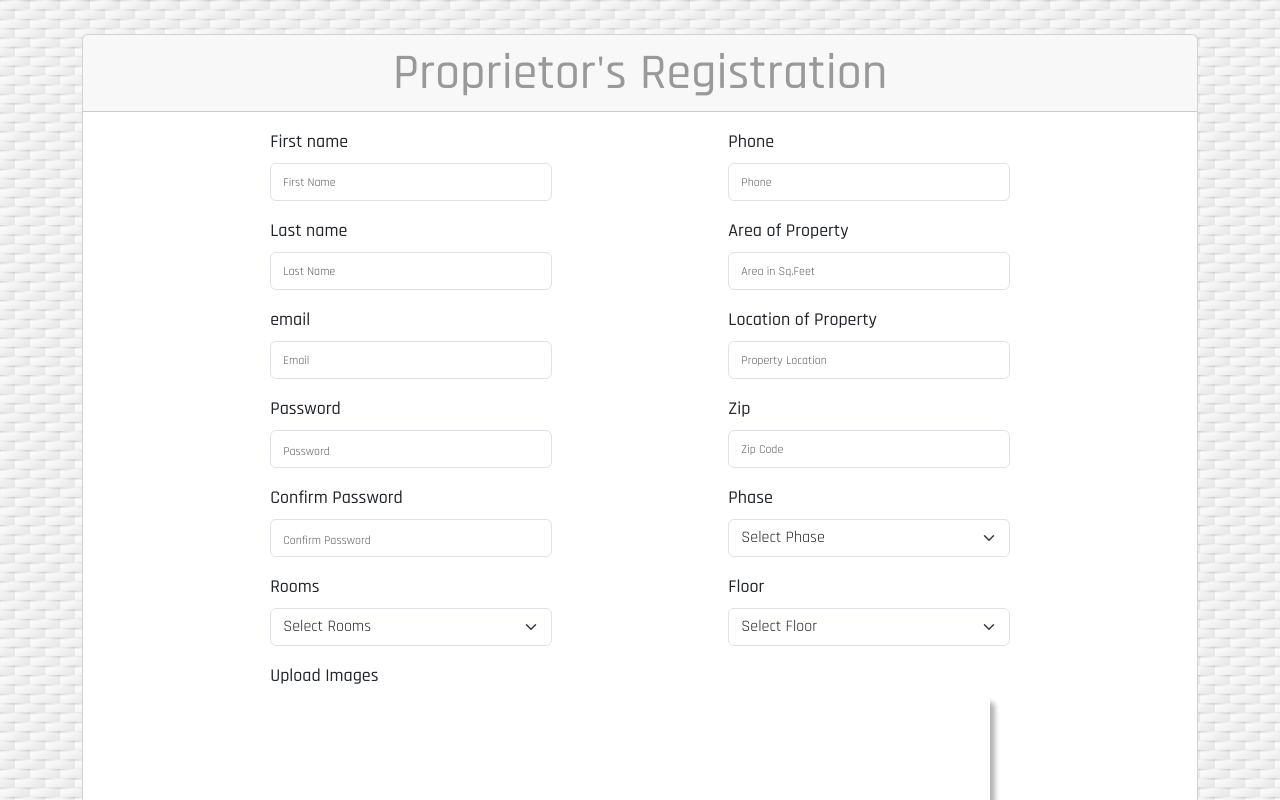
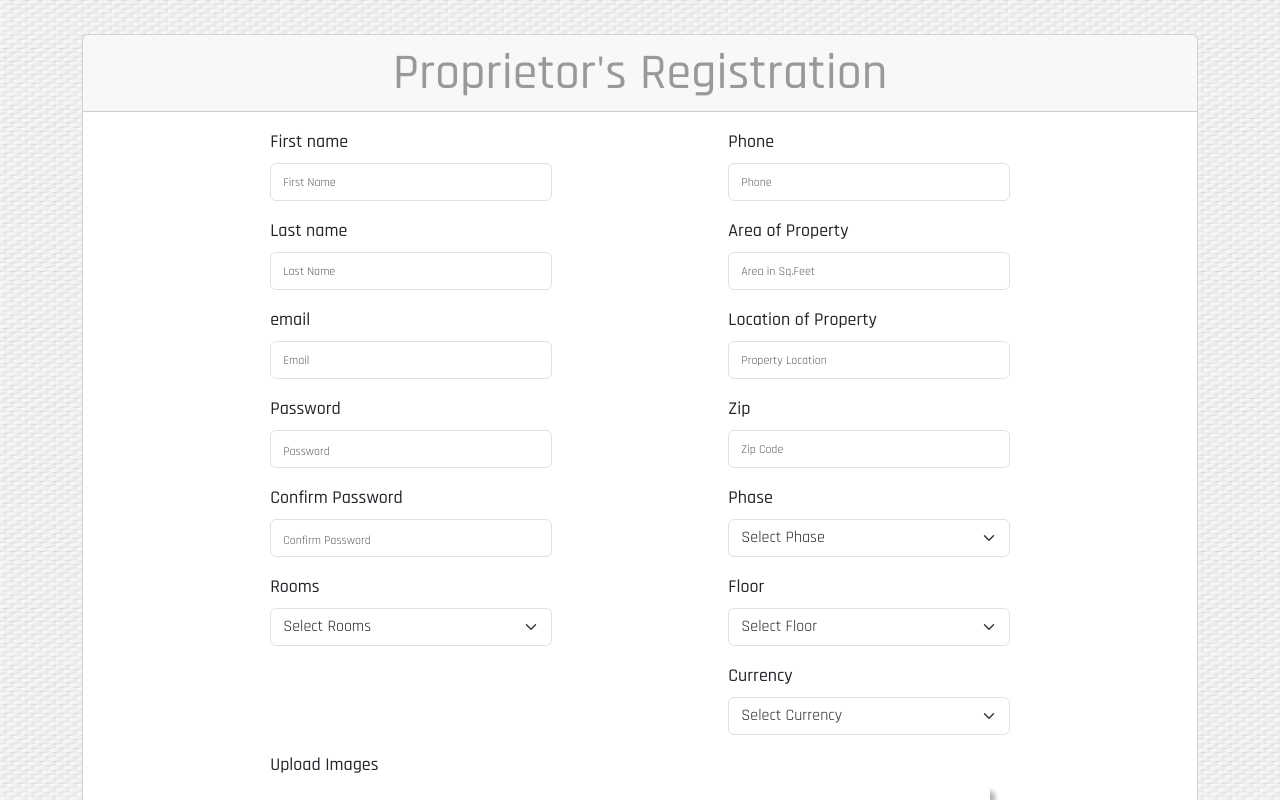
Before and after one commit to thiyari/Estate, a React (Create React App) app in the folder FrontEnd/front-end/: page /register in a window 1280 px wide. Shown: the top 800 px of the page. Built offline with nearby package versions, Linux system fonts and the light colour scheme.

Commit message:
update currency

```diff
--- a/FrontEnd/front-end/src/App.css
+++ b/FrontEnd/front-end/src/App.css
@@ -1,10 +1,12 @@
 *{
   box-sizing: border-box;
 }
+
+
 body{
   background-color: #f4f6f8;
   background-image: url('../public/background.jpg');
-  background-size: 150px;
+  background-size: 70px;
   margin: 0;
   padding: 10px;
 }
--- a/FrontEnd/front-end/src/Components/Register.jsx
+++ b/FrontEnd/front-end/src/Components/Register.jsx
@@ -142,6 +142,13 @@ const floorList = [
   { value: '108', label: '108' },
 ];
 
+
+const currencyList = [
+  { value: '', label: 'Select Currency'},
+  { value: 'INR', label: 'INR'},
+  { value: 'USD', label: 'USD'},
+]
+
 const EMAIL_REGEX = /[a-z0-9._%+-]+@[a-z0-9.-]+\.[a-z]{2,4}$/;
 const PWD_REGEX = /(?=.*\d)(?=.*[a-z])(?=.*[A-Z]).{8,}/;
 const PHONE_REGEX = /(^[6-9]\d{9}$)|(^[789]\d{9}$)|(^(\([0-9]{3}\) |[0-9]{3}-)[0-9]{3}-[0-9]{4}$)/;
@@ -162,6 +169,7 @@ function Register() {
       phase:"",
       rooms:"",
       floor:"",
+      currency:"",
       fname_status: "",
       lname_status: "",
       email_status: "",
@@ -173,7 +181,8 @@ function Register() {
       zip_status: "",
       phase_status: "",
       rooms_status: "",
-      floor_status: ""
+      floor_status: "",
+      currency_status:""
     };
 
     const [img,setImg] = useState([])
@@ -392,6 +401,17 @@ function Register() {
             return;
           }
 
+
+          // Check if currency is empty
+          if(!formInput.currency){
+            setFormError({
+              ...inputError,
+              currency: "Please select your currency",
+              currency_status: "error"
+            })
+            return;
+          }
+
           // Clear any previous errors and show success message
           setFormError(inputError);
           setFormInput((prevState)=>({
@@ -416,6 +436,7 @@ function Register() {
           phase: formInput.phase,
           rooms: formInput.rooms,
           floor: formInput.floor,
+          currency: formInput.currency,
           images: img
           }),
           {
@@ -437,7 +458,8 @@ function Register() {
             zip: "",
             phase: "",
             rooms: "",
-            floor: ""
+            floor: "",
+            currency: ""
           })
           setImg('')
           setSuccess(true);
@@ -712,6 +734,32 @@ function Register() {
         <p className="error-message">{formError.floor}</p>
 
 
+
+
+        <div className="form-group">
+          <label className="form-label">Currency</label>
+          <div className="d-flex justify-content-center mb-3">
+            <select
+            className="form-select"
+            title="currency"
+            name="currency"
+            value={formInput.currency}
+            onChange={({target})=>{
+            handleUserInput(target.name, target.value)
+              }}
+            style={{borderColor: formError.currency_status !== "error" ?"":"red"}}
+              >
+              {currencyList.map((option, index) => (
+                <option value={option.value} key={index}>{option.label}</option>
+              ))}
+            </select>
+          </div>
+        </div>
+        <p className="error-message">{formError.currency}</p>
+
+
+
+
         </div>
         <div className="col-md-1"></div>
         <div className="col-sm-1"></div>
```
Also changed, not shown: 2 other files (tests, documents, lock files or other folders).
